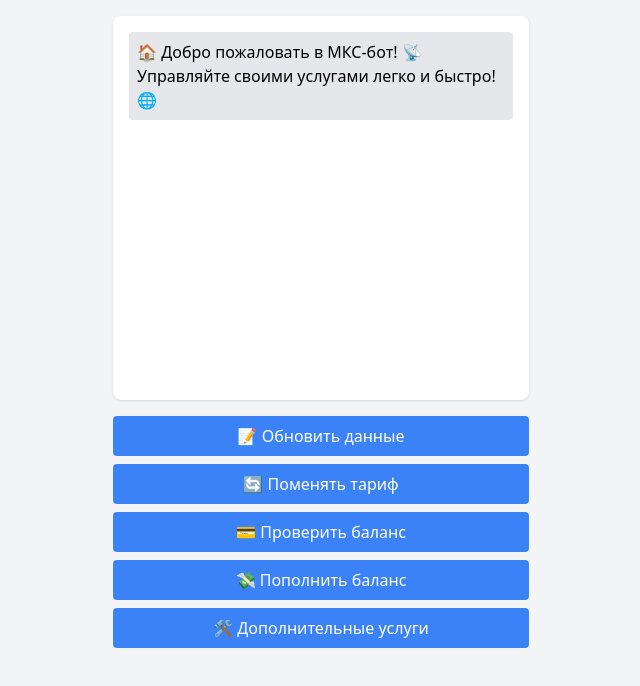
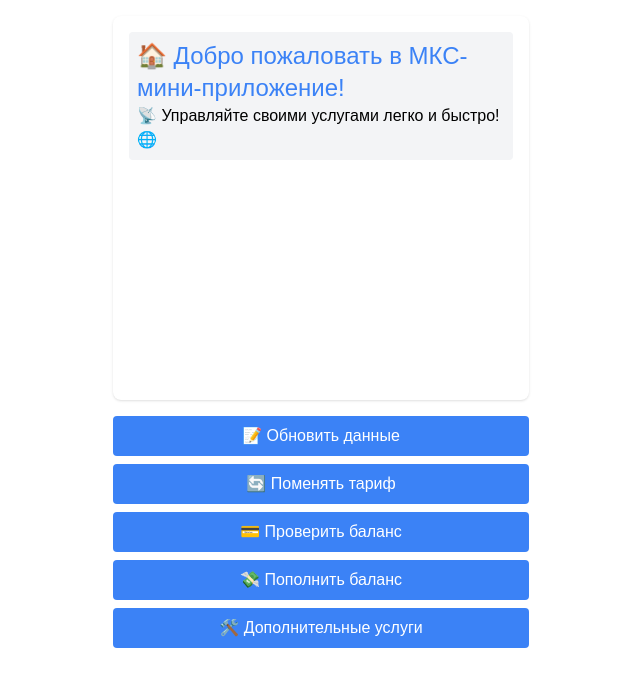
Before and after one commit to benovitchben-collab/my-first-project, a plain HTML site: page index.html in a window 1280 px wide. Shown: the whole page, without its empty margins (319-959 px from the left). Drawn offline with nearby package versions, Linux system fonts and the light colour scheme.

Commit message:
Update index.html

```diff
--- a/index.html
+++ b/index.html
@@ -3,10 +3,16 @@
 <head>
     <meta charset="UTF-8">
     <meta name="viewport" content="width=device-width, initial-scale=1.0">
-    <title>МКС Web App</title>
+    <title>МКС Mini App</title>
     <script src="https://cdn.tailwindcss.com"></script>
+    <script src="https://telegram.org/js/telegram-web-app.js"></script>
+    <style>
+        body {
+            font-family: Arial, sans-serif;
+        }
+    </style>
 </head>
-<body class="bg-gray-100 font-sans">
+<body class="bg-white">
     <div class="max-w-md mx-auto p-4">
         <div id="messageArea" class="bg-white rounded-lg shadow p-4 mb-4 h-96 overflow-y-auto"></div>
         <div id="inputArea" class="flex flex-col">
@@ -16,6 +22,16 @@
     </div>
 
     <script>
+        // Integrate Telegram Web App for real user data
+        let userId = Math.floor(Math.random() * 1000000); // Fallback
+        let username = 'WebUser'; // Fallback
+        if (window.Telegram && window.Telegram.WebApp) {
+            const webApp = window.Telegram.WebApp;
+            webApp.ready();
+            userId = webApp.initDataUnsafe.user ? webApp.initDataUnsafe.user.id : userId;
+            username = webApp.initDataUnsafe.user ? webApp.initDataUnsafe.user.username || '' : username;
+        }
+
         // State management
         let currentState = null;
         let userData = {
@@ -24,8 +40,6 @@
             document_type: '',
             document_number: ''
         };
-        let userId = Math.floor(Math.random() * 1000000); // Simulate user ID
-        let username = 'WebUser'; // Simulate username
         const BOT_NAME = 'МКС';
 
         // Main menu buttons
@@ -77,7 +91,7 @@
         function displayMessage(text, isHtml = false) {
             const messageArea = document.getElementById('messageArea');
             const messageDiv = document.createElement('div');
-            messageDiv.className = 'p-2 mb-2 bg-gray-200 rounded';
+            messageDiv.className = 'p-2 mb-2 bg-gray-100 rounded text-black';
             if (isHtml) {
                 messageDiv.innerHTML = text;
             } else {
@@ -358,8 +372,8 @@
             additionalServicesMenu();
         }
 
-        // Initialize
-        displayMessage('🏠 Добро пожаловать в МКС-бот! 📡 Управляйте своими услугами легко и быстро! 🌐');
+        // Initialize with welcome message styled similarly to the image
+        displayMessage('<span class="text-blue-500 text-2xl">🏠 Добро пожаловать в МКС-мини-приложение!</span><br>📡 Управляйте своими услугами легко и быстро! 🌐', true);
         displayButtons(mainMenu);
     </script>
 </body>
```
